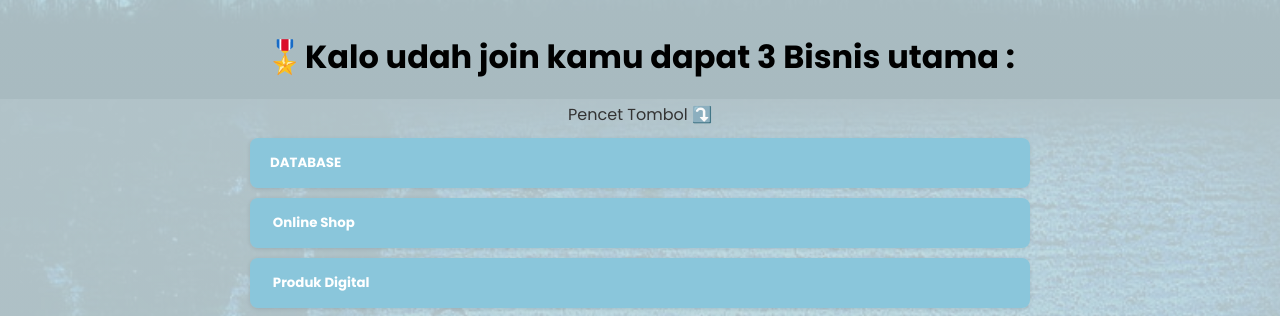
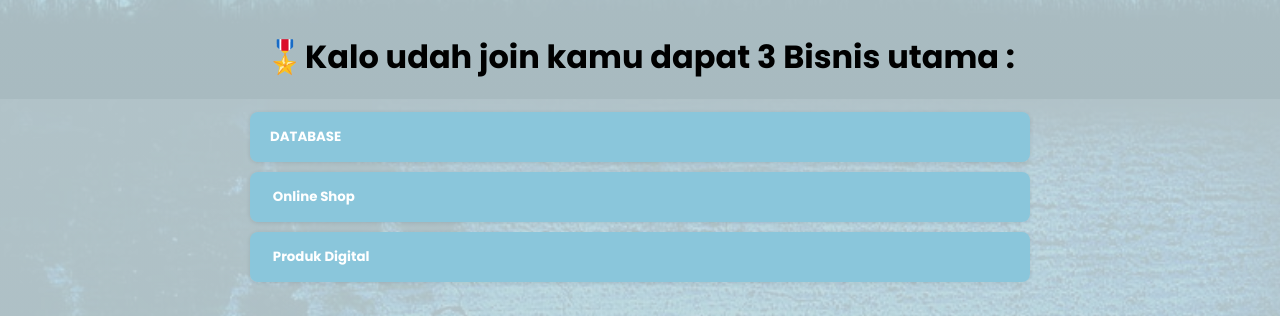
Before and after one commit to rablink/officialbusiness.243, a plain HTML site: page index.html in a window 1280 px wide. Shown: the part 1501-1817 px from the top of the page. Drawn offline with nearby package versions, Linux system fonts and the light colour scheme.

Commit message:
Update index.html

```diff
--- a/index.html
+++ b/index.html
@@ -463,7 +463,7 @@ updateCounter();
   </section>
 <section>
   <h2 class="section-title">️️🎖️Kalo udah join kamu dapat 3 Bisnis utama :</h2>
-  <p>Pencet Tombol ⤵️</p>
+
   <div class="faq">
     <div class="faq-item">
       <button class="faq-question">DATABASE </button>
```
